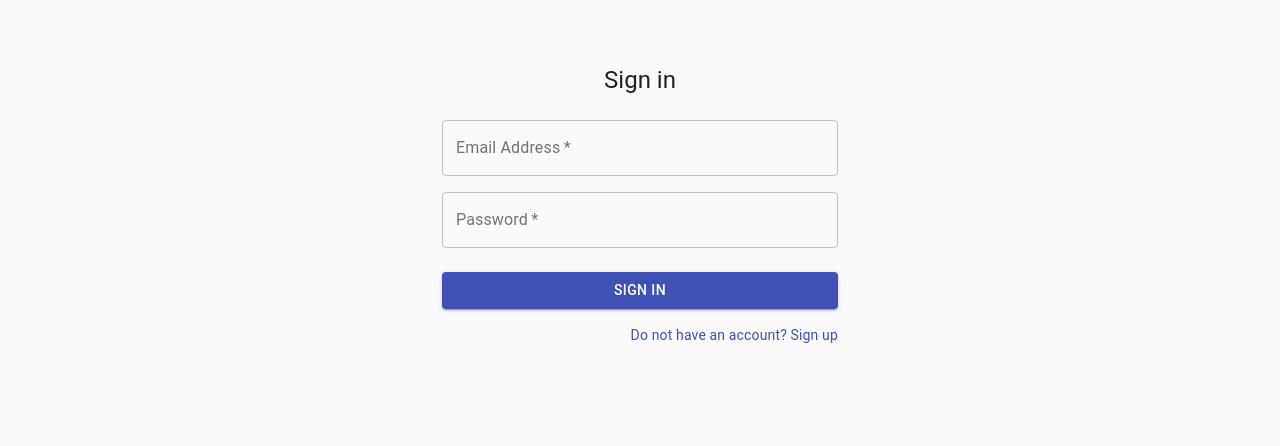
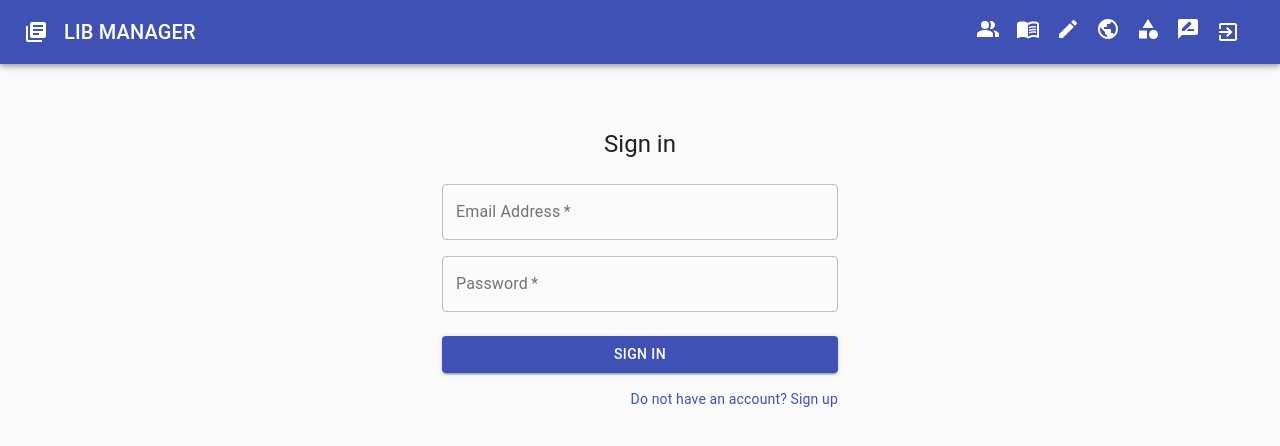
Before and after one commit to 90sidort/library-manager-ui, a React (Create React App) app: page /sign in a window 1280 px wide. Shown: the top 446 px of the page. Built offline with nearby package versions, Linux system fonts and the light colour scheme.

Commit message:
add navbar

```diff
--- a/package.json
+++ b/package.json
@@ -4,6 +4,7 @@
   "private": true,
   "dependencies": {
     "@material-ui/core": "^4.11.4",
+    "@material-ui/icons": "^4.11.2",
     "@testing-library/jest-dom": "^5.11.4",
     "@testing-library/react": "^11.1.0",
     "@testing-library/user-event": "^12.1.10",
--- a/src/App.js
+++ b/src/App.js
@@ -5,18 +5,57 @@ import {
   Switch,
   Redirect,
 } from "react-router-dom";
+
+import { AuthContext } from "./context/auth.context";
+import { useAuth } from "./hooks/auth.hook";
 import Sign from "./components/Sign";
+import Books from "./components/Books";
+import Users from "./components/Users";
+import ButtonAppBar from "./components/shared/Navigation";
 
 function App() {
-  return (
-    <Router>
+  const { token, login, logout, userId, admin, userName } = useAuth();
+  console.log(token);
+  let appRoutes;
+
+  if (token)
+    appRoutes = (
+      <Switch>
+        <Route path="/" exact={true}>
+          <Books />
+        </Route>
+        <Route path="/users" exact={true}>
+          <Users />
+        </Route>
+      </Switch>
+    );
+  else
+    appRoutes = (
       <Switch>
         <Route path="/sign" exact={true}>
           <Sign />
         </Route>
-        <Redirect to="/sign" />
+        {/* <Redirect to="/sign" /> */}
       </Switch>
-    </Router>
+    );
+
+  return (
+    <AuthContext.Provider
+      value={{
+        isLoggedIn: !!token,
+        token,
+        userId,
+        admin,
+        login,
+        logout,
+        userName,
+      }}
+    >
+      <Router>
+        <ButtonAppBar />
+        <main>{appRoutes}</main>
+      </Router>
+    </AuthContext.Provider>
   );
 }
 
--- /dev/null
+++ b/src/components/Books.js
@@ -0,0 +1,11 @@
+import React from "react";
+
+const Books = () => {
+  return (
+    <div>
+      <p>Books</p>
+    </div>
+  );
+};
+
+export default Books;
--- a/src/components/Sign.js
+++ b/src/components/Sign.js
@@ -1,4 +1,4 @@
-import React, { useState } from "react";
+import React, { useContext, useState } from "react";
 import {
   Typography,
   Link,
@@ -11,7 +11,9 @@ import {
 } from "@material-ui/core";
 import axios from "axios";
 
+import { AuthContext } from "../context/auth.context";
 import SimpleModal from "./shared/SimpleModal";
+import { useHistory } from "react-router";
 
 const useStyles = makeStyles((theme) => ({
   paper: {
@@ -34,6 +36,8 @@ const useStyles = makeStyles((theme) => ({
 }));
 
 const Sign = () => {
+  const auth = useContext(AuthContext);
+  const history = useHistory();
   const entryFormState = {
     name: "",
     surname: "",
@@ -63,12 +67,19 @@ const Sign = () => {
     try {
       if (!sign) {
         const response = await axios.post(
-          `http://localhost:3000/api/users/login`,
+          `${process.env.REACT_APP_BACKEND_URL}/api/users/login`,
           { email: signForm.email, password: signForm.password }
         );
         console.log(response);
+        auth.login(
+          response.data.userId,
+          response.data.token,
+          response.data.userName,
+          response.data.admin
+        );
+        history.push("/");
       } else {
-        const response = await axios.post(`http://localhost:3000/api/users`, {
+        const response = await axios.post(`http://localhost:5000/api/users`, {
           ...signForm,
         });
       }
--- /dev/null
+++ b/src/components/Users.js
@@ -0,0 +1,28 @@
+import React, { useContext, useEffect, useState } from "react";
+import axios from "axios";
+
+import { AuthContext } from "../context/auth.context";
+
+const Users = () => {
+  const auth = useContext(AuthContext);
+  const [users, setUsers] = useState(null);
+  useEffect(() => {
+    const getUsers = async () => {
+      const response = await axios({
+        method: "GET",
+        url: `${process.env.REACT_APP_BACKEND_URL}/api/users`,
+        headers: { authorization: `Bearer ${auth.token}` },
+      });
+      setUsers(response.data.users);
+    };
+    getUsers();
+  }, [users, auth]);
+  return (
+    <div>
+      <p>Users</p>
+      {users && users.map((user) => <p>{user.name}</p>)}
+    </div>
+  );
+};
+
+export default Users;
--- /dev/null
+++ b/src/components/shared/Navigation.js
@@ -0,0 +1,64 @@
+import React from "react";
+import { makeStyles } from "@material-ui/core/styles";
+import { AppBar, Toolbar, Typography, Button } from "@material-ui/core";
+import {
+  LibraryBooks,
+  ExitToApp,
+  PeopleAlt,
+  MenuBook,
+  Public,
+  Create,
+  Category,
+  RateReview,
+} from "@material-ui/icons";
+import { Link } from "react-router-dom";
+
+const useStyles = makeStyles((theme) => ({
+  root: {
+    flexGrow: 1,
+    fontWeight: 1000,
+  },
+  icon: {
+    marginRight: theme.spacing(2),
+    color: "#ffffff",
+  },
+  title: {
+    flexGrow: 1,
+  },
+}));
+
+export default function ButtonAppBar() {
+  const classes = useStyles();
+
+  return (
+    <div className={classes.root}>
+      <AppBar position="static">
+        <Toolbar>
+          <LibraryBooks className={classes.icon} color="inherit" />
+          <Typography variant="h6" className={classes.title}>
+            LIB MANAGER
+          </Typography>
+          <Link to="/users">
+            <PeopleAlt className={classes.icon} color="inherit" />
+          </Link>
+          <Link to="/">
+            <MenuBook className={classes.icon} color="inherit" />
+          </Link>
+          <Link to="/authors">
+            <Create className={classes.icon} color="inherit" />
+          </Link>
+          <Link to="/countries">
+            <Public className={classes.icon} color="inherit" />
+          </Link>
+          <Link to="/genres">
+            <Category className={classes.icon} color="inherit" />
+          </Link>
+          <Link to="/reviews">
+            <RateReview className={classes.icon} color="inherit" />
+          </Link>
+          <ExitToApp className={classes.icon} color="inherit" />
+        </Toolbar>
+      </AppBar>
+    </div>
+  );
+}
--- /dev/null
+++ b/src/context/auth.context.js
@@ -0,0 +1,10 @@
+import { createContext } from "react";
+
+export const AuthContext = createContext({
+  isLoggedIn: false,
+  admin: false,
+  userId: null,
+  token: null,
+  login: () => {},
+  logout: () => {},
+});
--- /dev/null
+++ b/src/hooks/auth.hook.js
@@ -0,0 +1,69 @@
+import { useCallback, useEffect, useState } from "react";
+
+let logoutTime;
+
+export const useAuth = () => {
+  const [token, setToken] = useState(false);
+  const [tokenExpirationDate, setTokenExpirationDate] = useState();
+  const [userId, setUserId] = useState(null);
+  const [userName, setUserName] = useState(null);
+  const [admin, setAdmin] = useState(null);
+
+  const login = useCallback((uid, token, username, admin, expirationDate) => {
+    setToken(token);
+    setUserId(uid);
+    setUserName(username);
+    setAdmin(admin);
+    const tokenExpiration =
+      expirationDate || new Date(new Date().getTime() + 5000 * 60 * 60);
+    setTokenExpirationDate(tokenExpiration);
+    localStorage.setItem(
+      "userData",
+      JSON.stringify({
+        userId: uid,
+        admin: admin,
+        token: token,
+        name: username,
+        expiration: tokenExpiration.toISOString(),
+      })
+    );
+  }, []);
+
+  const logout = useCallback(() => {
+    setToken(null);
+    setUserId(null);
+    setAdmin(null);
+    setTokenExpirationDate(null);
+    setUserName(null);
+    localStorage.removeItem("userData");
+  }, []);
+
+  useEffect(() => {
+    if (token && tokenExpirationDate) {
+      const remainingTime =
+        tokenExpirationDate.getTime() - new Date().getTime();
+      logoutTime = setTimeout(logout, remainingTime);
+    } else {
+      clearTimeout(logoutTime);
+    }
+  }, [token, logout, tokenExpirationDate]);
+
+  useEffect(() => {
+    const storedData = JSON.parse(localStorage.getItem("userData"));
+    if (
+      storedData &&
+      storedData.token &&
+      new Date(storedData.expiration) > new Date()
+    ) {
+      login(
+        storedData.userId,
+        storedData.token,
+        storedData.name,
+        storedData.admin,
+        new Date(storedData.expiration)
+      );
+    }
+  }, [login]);
+
+  return { token, login, logout, userId, admin, userName };
+};
```
Also changed, not shown: 2 other files (tests, documents, lock files or other folders).
